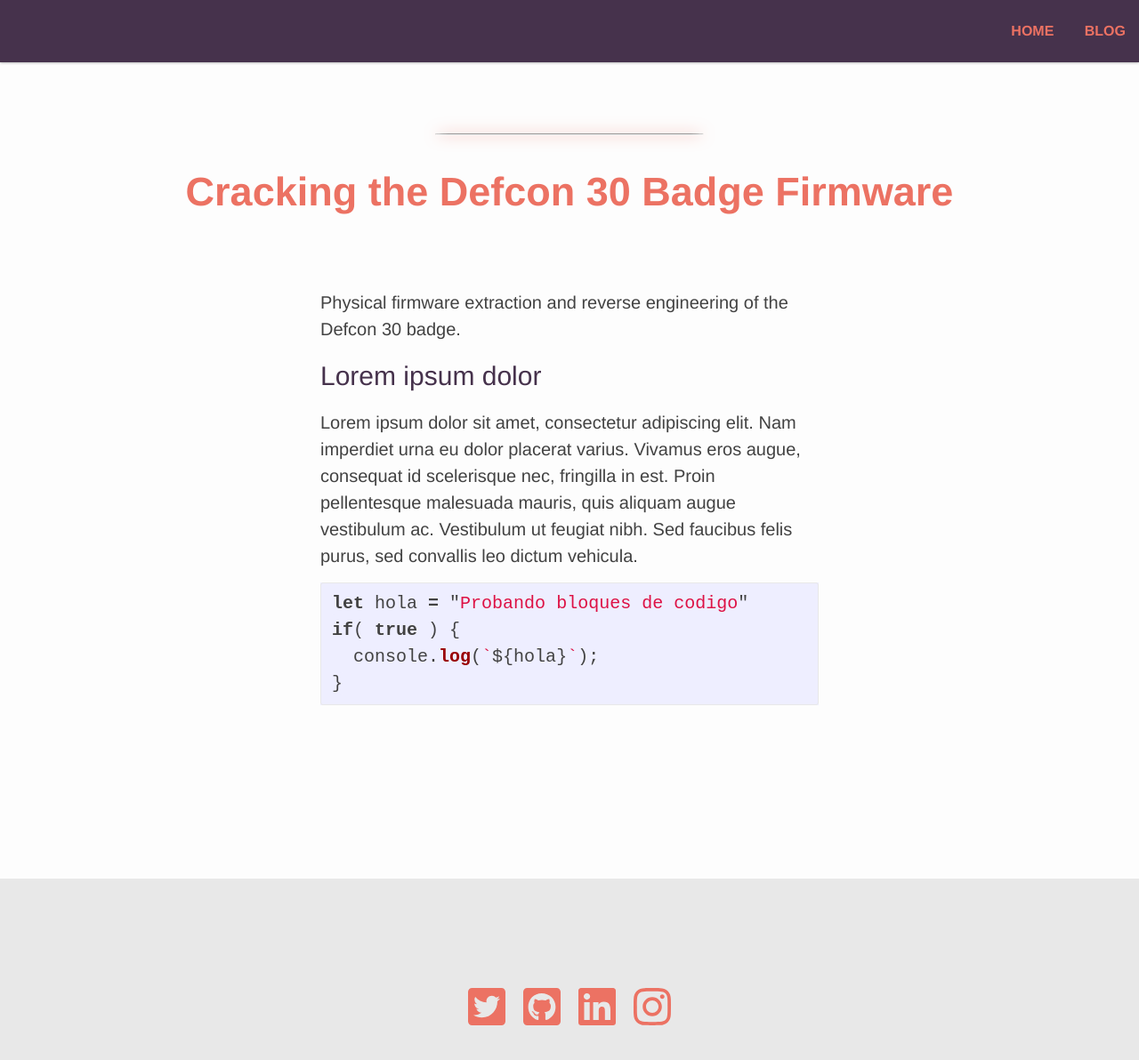
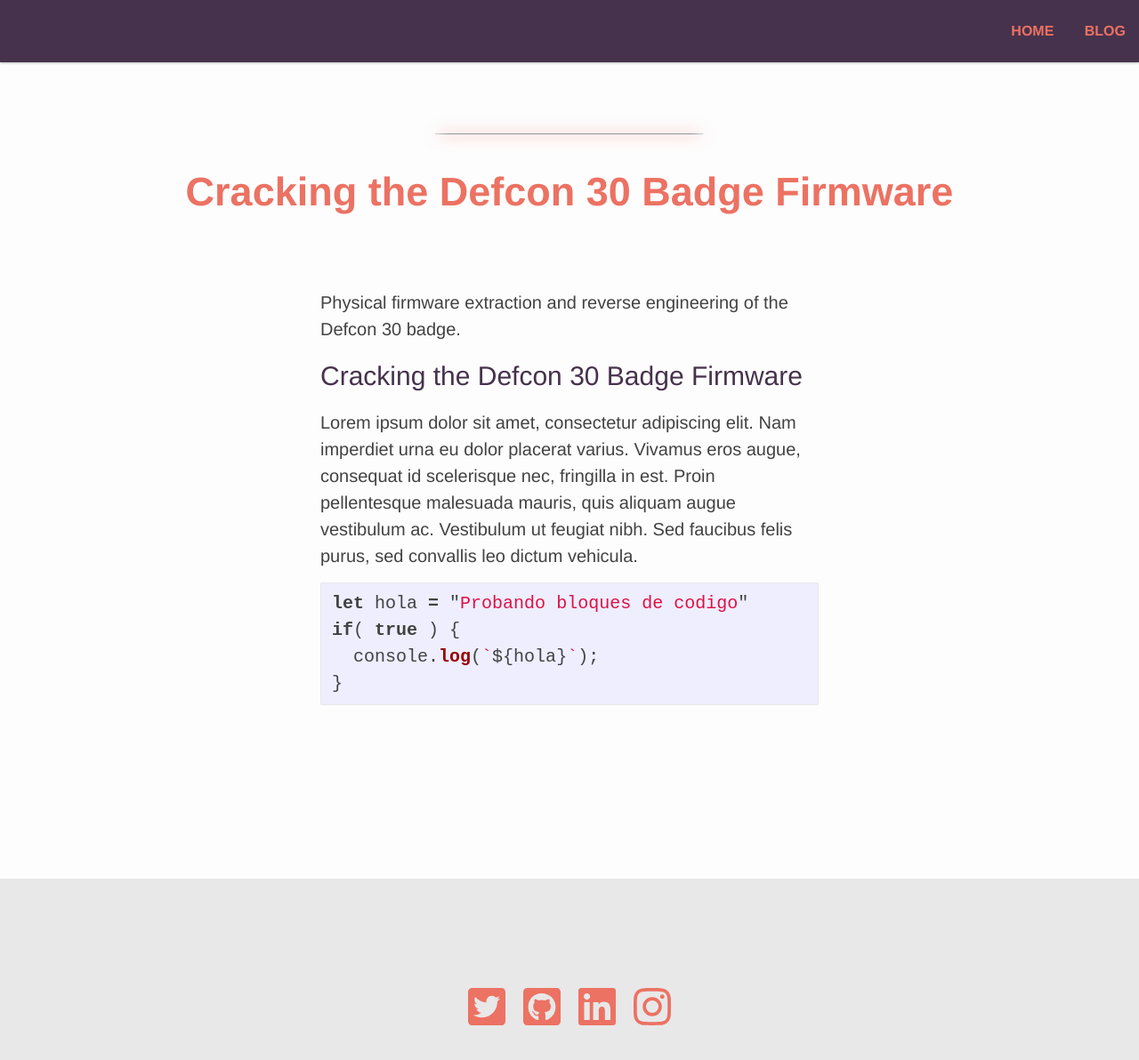
Before and after one commit to elbee-cyber/old.elbee-cyber.github.io, a Jekyll site: the page built from _posts/2022-11-22-Cracking-the-Defcon-30-Badge-Firmware.md, in a window 1280 px wide and 1277 px high. Shown: the top 1192 px of the window at 89% size. Built offline with Jekyll 4.4.1, drawn with Linux system fonts in a browser that asks for light colours.

Commit message:
Update 2022-11-22-Cracking-the-Defcon-30-Badge-Firmware.md

```diff
--- a/_posts/2022-11-22-Cracking-the-Defcon-30-Badge-Firmware.md
+++ b/_posts/2022-11-22-Cracking-the-Defcon-30-Badge-Firmware.md
@@ -5,7 +5,7 @@ title: Cracking the Defcon 30 Badge Firmware
 
 Physical firmware extraction and reverse engineering of the Defcon 30 badge.
 
-## Lorem ipsum dolor
+## Cracking the Defcon 30 Badge Firmware
 
 Lorem ipsum dolor sit amet, consectetur adipiscing elit. Nam imperdiet urna eu dolor placerat varius. Vivamus eros augue, consequat id scelerisque nec, fringilla in est. Proin pellentesque malesuada mauris, quis aliquam augue vestibulum ac. Vestibulum ut feugiat nibh. Sed faucibus felis purus, sed convallis leo dictum vehicula.
 
```
